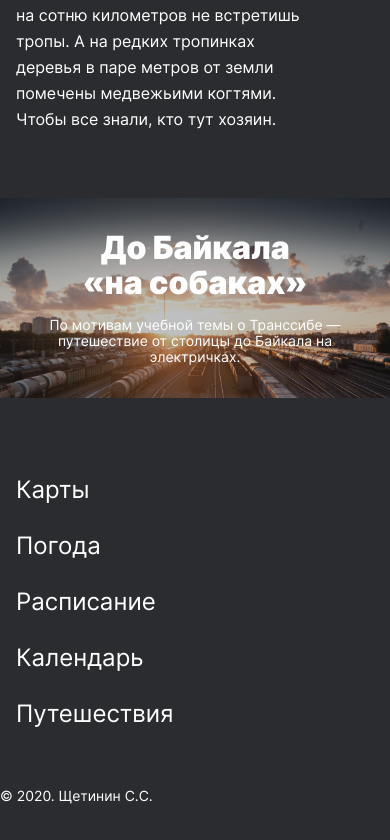
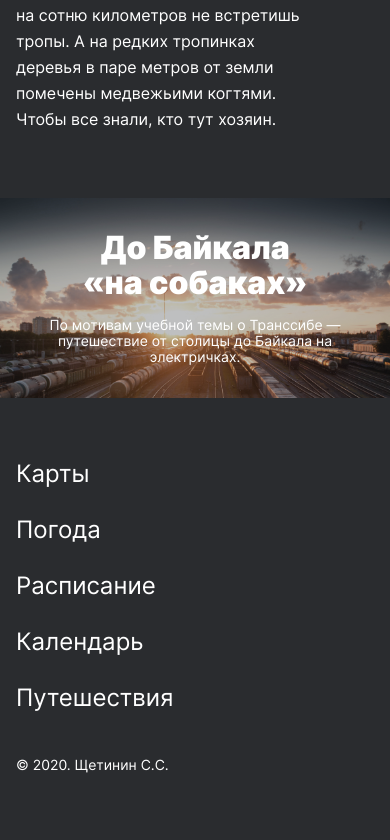
Before and after one commit to shchetininsrg/russian-travel, a plain HTML site: page index.html in a window 390 px wide. Shown: the part 9865-10705 px from the top of the page. After the commit the page ends 10675 px from the top, so only its background shows below. Drawn offline with Linux system fonts and the light colour scheme; files whose address does not match are found by name.

Commit message:
адаптив футер

```diff
--- a/blocks/footer/__copyright/footer__copyright.css
+++ b/blocks/footer/__copyright/footer__copyright.css
@@ -4,3 +4,12 @@
     font-size: 14px;
     line-height: 1.14;
 }
+
+@media screen and (max-width: 767px) {
+    .footer__copyright {
+        font-size: 14px;
+        line-height: 1;
+        margin-left: 16px;
+        margin-top: 48px;
+    }
+}
--- a/blocks/footer/__links/footer__links.css
+++ b/blocks/footer/__links/footer__links.css
@@ -10,5 +10,7 @@
     .footer__links {
         flex-direction: column;
         margin-left: 16px;
+        margin-bottom: 0;
+        margin-top: 0;
     }
 }
--- a/blocks/footer/__list/footer__list.css
+++ b/blocks/footer/__list/footer__list.css
@@ -2,4 +2,7 @@
     .footer__list {
         margin-bottom: 32px;
     }
+    .footer__list:last-child {
+        margin-bottom: 0;
+    }
 }
```
